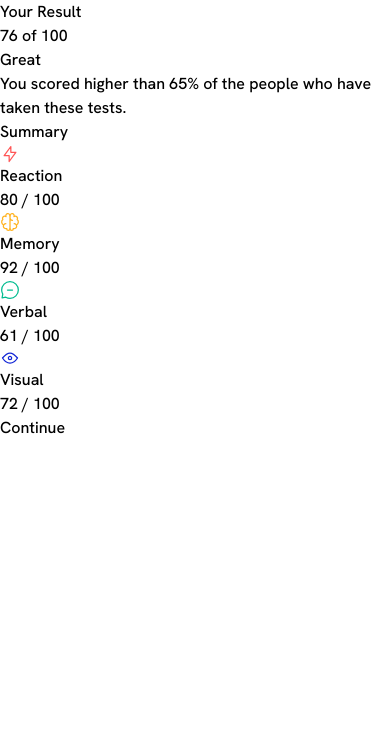
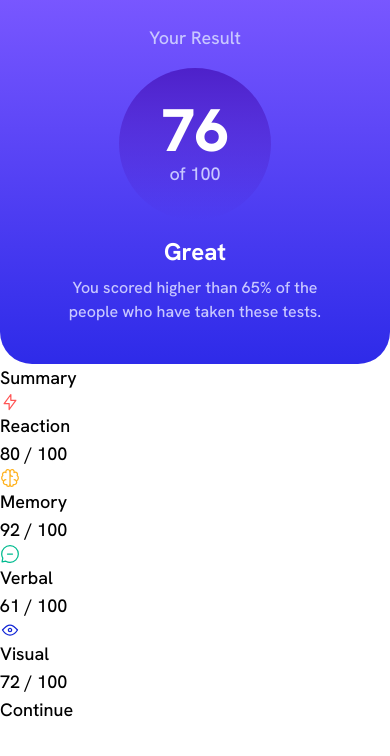
Before and after one commit to Chamara-Wijepala/fem-results-summary-component, a website: page index.html in a window 390 px wide. Drawn offline with Linux system fonts and the light colour scheme.

Commit message:
Add small screen styles to results section

```diff
--- a/index.html
+++ b/index.html
@@ -12,19 +12,30 @@
     />
     <title>Results Summary Component</title>
   </head>
-  <body class="font-hanken">
+  <body class="font-hanken text-lg">
     <main>
       <div>
-        <div>
+        <div
+          class="flex flex-col justify-center gap-4 rounded-b-[2rem] bg-gradient-to-b from-lightSlateBlue to-lightRoyalBlue px-12 pt-6 pb-10 text-center text-lightLavender"
+        >
           <h2>Your Result</h2>
 
-          <p><span>76</span> of 100</p>
+          <div
+            class="mx-auto aspect-square rounded-full bg-gradient-to-b from-violetBlue to-persianBlue/0 p-8"
+          >
+            <p class="flex flex-col">
+              <span class="text-6xl font-extrabold text-white">76</span>
+              of 100
+            </p>
+          </div>
 
-          <h3>Great</h3>
-
-          <p>
-            You scored higher than 65% of the people who have taken these tests.
-          </p>
+          <div>
+            <h3 class="mb-2 text-2xl font-bold text-white">Great</h3>
+            <p class="text-base">
+              You scored higher than 65% of the people who have taken these
+              tests.
+            </p>
+          </div>
         </div>
 
         <div>
--- a/input.css
+++ b/input.css
@@ -8,7 +8,7 @@
     font-weight: 500;
     src: local("Hanken Grotesk"), local("Hanken-Grotesk"),
       url("assets/fonts/hanken-grotesk-v5-latin-500.woff2") format("woff2"),
-      url("assets/fonts/hanken-grotesk-v5-latin-500.woff") format("woff"),
+      url("assets/fonts/hanken-grotesk-v5-latin-500.woff") format("woff");
   }
 
   @font-face {
@@ -16,7 +16,7 @@
     font-weight: 700;
     src: local("Hanken Grotesk"), local("Hanken-Grotesk"),
       url("assets/fonts/hanken-grotesk-v5-latin-700.woff2") format("woff2"),
-      url("assets/fonts/hanken-grotesk-v5-latin-700.woff") format("woff"),
+      url("assets/fonts/hanken-grotesk-v5-latin-700.woff") format("woff");
   }
 
   @font-face {
@@ -24,6 +24,6 @@
     font-weight: 800;
     src: local("Hanken Grotesk"), local("Hanken-Grotesk"),
       url("assets/fonts/hanken-grotesk-v5-latin-800.woff2") format("woff2"),
-      url("assets/fonts/hanken-grotesk-v5-latin-800.woff") format("woff"),
+      url("assets/fonts/hanken-grotesk-v5-latin-800.woff") format("woff");
   }
 }
--- a/package.json
+++ b/package.json
@@ -63,6 +63,7 @@
     "yaml": "^1.10.2"
   },
   "devDependencies": {
+    "prettier-plugin-tailwindcss": "^0.2.4",
     "tailwindcss": "^3.2.7"
   },
   "scripts": {
```
Also changed, not shown: output.css, 1 other file.
